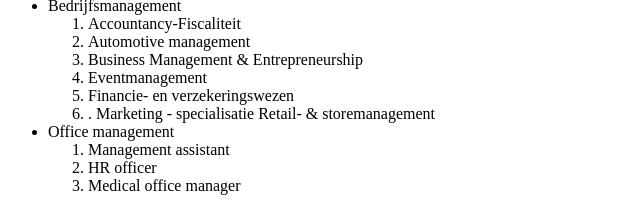
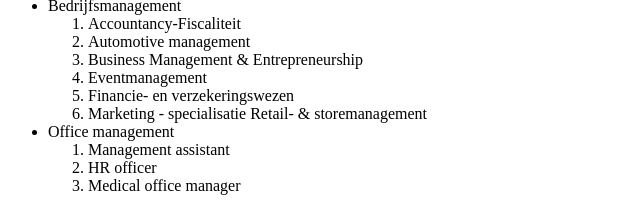
Before and after one commit to JordanMalekeraVives/Web-Development, a plain HTML site: page labo_3/opleidingsaanbod/index.html in a window 1280 px wide. Shown: the part 418-629 px from the top of the page, 0-640 px from the left. Drawn offline with Linux system fonts and the light colour scheme.

Commit message:
Fixed Marketing text

```diff
--- a/labo_3/opleidingsaanbod/index.html
+++ b/labo_3/opleidingsaanbod/index.html
@@ -54,7 +54,7 @@
                         <li>Business Management & Entrepreneurship</li>
                         <li>Eventmanagement</li>
                         <li>Financie- en verzekeringswezen</li>
-                        <li>. Marketing - specialisatie Retail- & storemanagement</li>
+                        <li>Marketing - specialisatie Retail- & storemanagement</li>
                     </ol>
                 </li>
                 <li>Office management</li>
```
